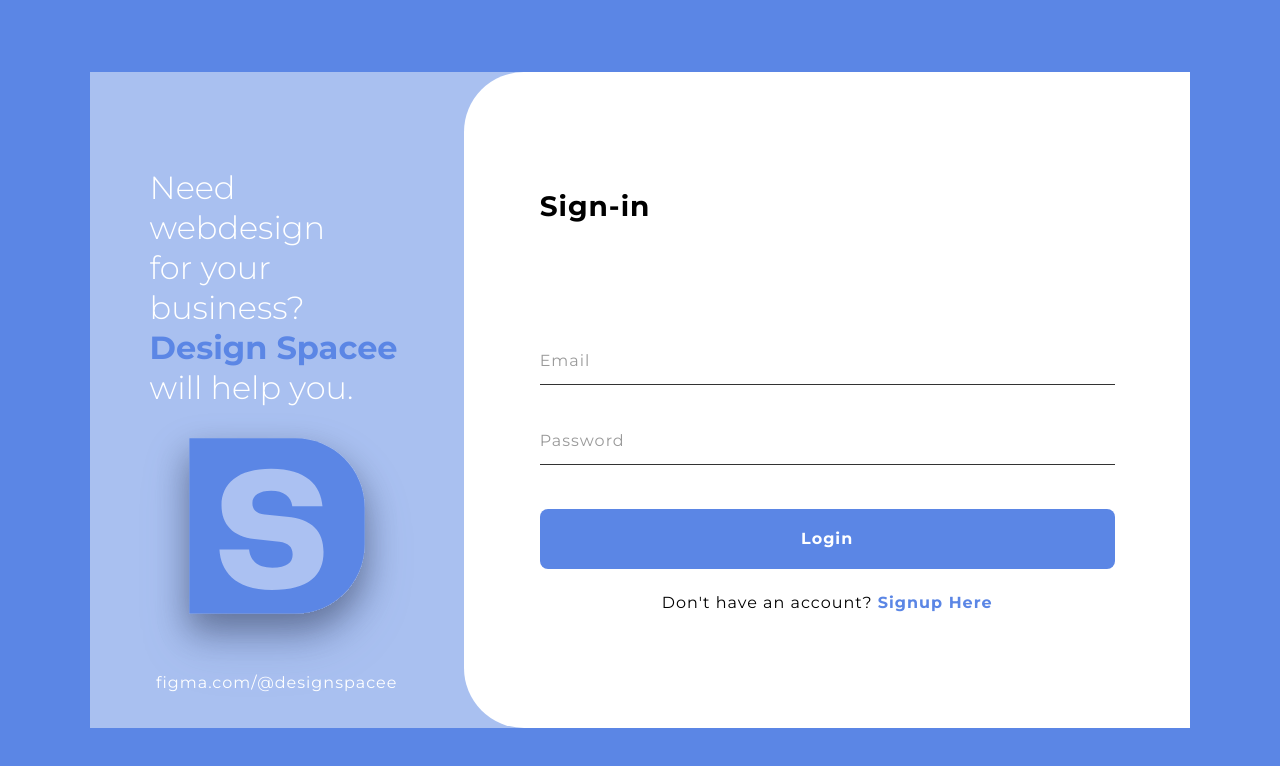
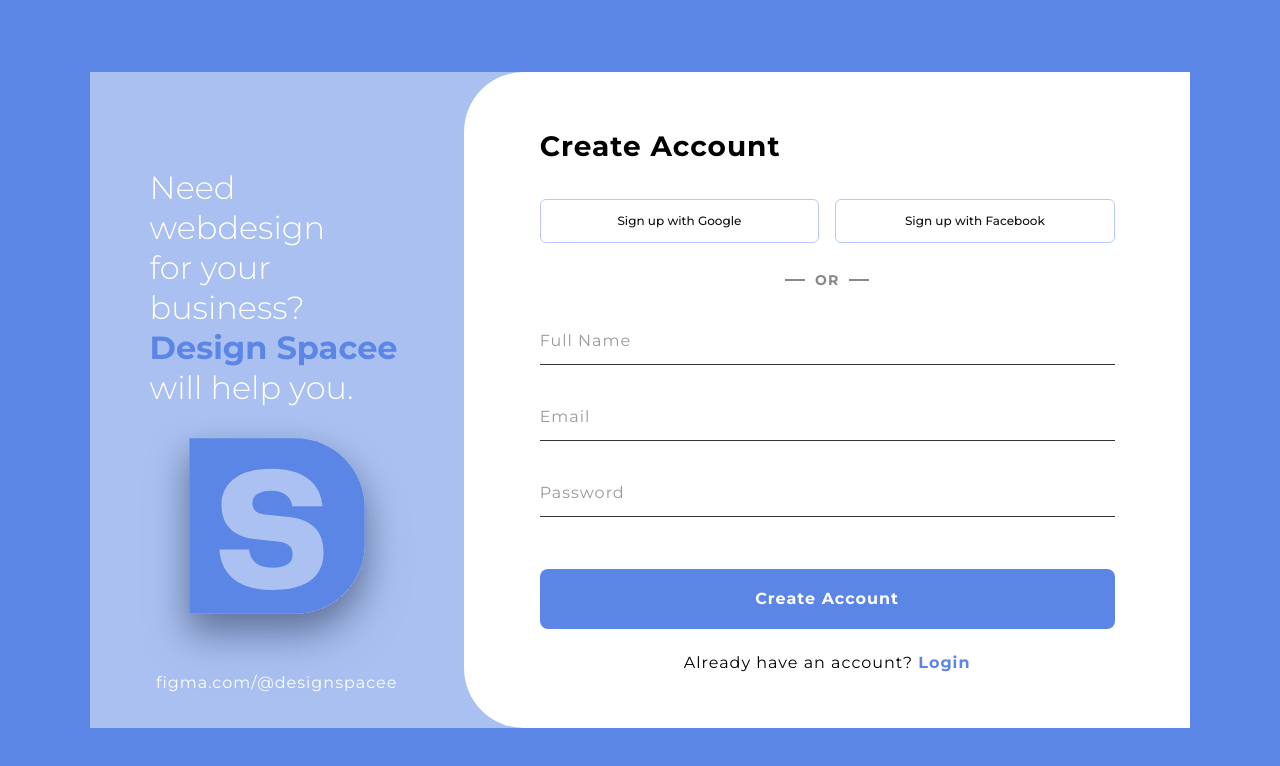
Before and after one commit to itsmeydrey/APPDEV1, a React (Vite) app in the folder F_L04_ReactJsStylingFigmaConversion/: page / in a window 1280 px wide. Both pictures are taken after a click on the link "Signup Here". Shown: the top 766 px of the page. Built offline with nearby package versions, Linux system fonts and the light colour scheme.

Commit message:
Implement Sign Up screen components and styling

```diff
--- a/F_L04_ReactJsStylingFigmaConversion/src/App.jsx
+++ b/F_L04_ReactJsStylingFigmaConversion/src/App.jsx
@@ -1,10 +1,17 @@
-import React from 'react';
+import React, { useState } from 'react';
 import Login from './components/Login';
+import SignUp from './components/SignUp';
 
 function App() {
+  const [currentScreen, setCurrentScreen] = useState('login');
+
   return (
     <>
-      <Login />
+      {currentScreen === 'login' ? (
+        <Login onSwitch={() => setCurrentScreen('signup')} />
+      ) : (
+        <SignUp onSwitch={() => setCurrentScreen('login')} />
+      )}
     </>
   );
 }
--- a/F_L04_ReactJsStylingFigmaConversion/src/components/Login.jsx
+++ b/F_L04_ReactJsStylingFigmaConversion/src/components/Login.jsx
@@ -2,7 +2,7 @@
 import styles from "./Login.module.css";
 import logo from "../assets/logo.svg";
 
-export default function Login() {
+export default function Login({ onSwitch }) {
     return (
         <div className={styles.login}>
             <section className={styles.left}>
@@ -38,7 +38,7 @@
 
                     <p className={styles.signup}>
                         Don't have an account?{" "}
-                        <a href="#">Signup Here</a>
+                        <a href="#" onClick={(e) => { e.preventDefault(); onSwitch?.(); }}>Signup Here</a>
                     </p>
                 </div>
             </section>
--- /dev/null
+++ b/F_L04_ReactJsStylingFigmaConversion/src/components/SignUp.jsx
@@ -0,0 +1,107 @@
+
+import styles from "./SignUp.module.css";
+import logo from "../assets/logo.svg";
+
+function SignUp({ onSwitch }) {
+    return (
+        <main className={styles.signupPage}>
+            {/* Left panel */}
+            <section className={styles.left}>
+                <p className={styles.tagline}>
+                    Need webdesign
+                    <br />
+                    for your business?
+                    <br />
+                    <strong>Design Spacee</strong>
+                    <br />
+                    will help you.
+                </p>
+
+                <img
+                    src={logo}
+                    alt="Design Spacee Logo"
+                    className={styles.logo}
+                />
+
+                <p className={styles.link}>
+                    figma.com/@designspacee
+                </p>
+            </section>
+
+            {/* Right panel */}
+            <section className={styles.right}>
+                <form
+                    className={styles.form}
+                    onSubmit={(event) => event.preventDefault()}
+                >
+                    <h2>Create Account</h2>
+
+                    {/* Social sign-up buttons */}
+                    <div className={styles.socialButtons}>
+                        <button
+                            type="button"
+                            className={styles.socialButton}
+                        >
+                            Sign up with Google
+                        </button>
+
+                        <button
+                            type="button"
+                            className={styles.socialButton}
+                        >
+                            Sign up with Facebook
+                        </button>
+                    </div>
+
+                    {/* Divider */}
+                    <div className={styles.divider}>
+                        <span></span>
+                        <strong>OR</strong>
+                        <span></span>
+                    </div>
+
+                    {/* Input fields */}
+                    <div className={styles.inputGroup}>
+                        <input
+                            type="text"
+                            placeholder="Full Name"
+                            aria-label="Full Name"
+                            autoComplete="name"
+                            required
+                        />
+
+                        <input
+                            type="email"
+                            placeholder="Email"
+                            aria-label="Email"
+                            autoComplete="email"
+                            required
+                        />
+
+                        <input
+                            type="password"
+                            placeholder="Password"
+                            aria-label="Password"
+                            autoComplete="new-password"
+                            required
+                        />
+                    </div>
+
+                    <button
+                        type="submit"
+                        className={styles.submitButton}
+                    >
+                        Create Account
+                    </button>
+
+                    <p className={styles.loginLink}>
+                        Already have an account?{" "}
+                        <a href="#" onClick={(e) => { e.preventDefault(); onSwitch?.(); }}>Login</a>
+                    </p>
+                </form>
+            </section>
+        </main>
+    );
+}
+
+export default SignUp;
--- /dev/null
+++ b/F_L04_ReactJsStylingFigmaConversion/src/components/SignUp.module.css
@@ -0,0 +1,226 @@
+
+.signupPage {
+    display: flex;
+    width: var(--login-width);
+    height: var(--login-height);
+    min-height: var(--login-min-height);
+    background: var(--color-sidebar);
+    overflow: hidden;
+}
+
+/* ---------- Left panel ---------- */
+.left {
+    width: var(--sidebar-width);
+    padding: var(--sidebar-padding-top)
+        var(--sidebar-padding-horizontal)
+        var(--sidebar-padding-bottom);
+    display: flex;
+    flex-direction: column;
+    align-items: center;
+}
+
+.tagline {
+    align-self: flex-start;
+    font-family: var(--font-family-base);
+    font-size: var(--font-size-heading);
+    font-weight: var(--font-weight-light);
+    line-height: var(--line-height-base);
+    color: var(--color-white);
+}
+
+.tagline strong {
+    font-weight: var(--font-weight-bold);
+    color: var(--color-primary);
+}
+
+.logo {
+    height: var(--logo-height);
+    max-height: var(--logo-max-height);
+    width: auto;
+    margin: auto 0;
+    filter: drop-shadow(var(--shadow-logo));
+}
+
+.link {
+    font-family: var(--font-family-base);
+    font-size: var(--font-size-base);
+    letter-spacing: var(--letter-spacing-base);
+    color: var(--color-white);
+}
+
+/* ---------- Right panel ---------- */
+.right {
+    flex: 1;
+    display: flex;
+    align-items: center;
+    justify-content: center;
+    background: var(--color-background);
+    border-radius: var(--radius-panel) 0 0 var(--radius-panel);
+}
+
+.form {
+    width: var(--form-width);
+    max-width: var(--form-max-width);
+}
+
+.form h2 {
+    font-family: var(--font-family-base);
+    font-size: var(--font-size-lg);
+    font-weight: var(--font-weight-bold);
+    letter-spacing: var(--letter-spacing-base);
+    margin-bottom: var(--spacing-xl);
+}
+
+/* Google and Facebook buttons */
+.socialButtons {
+    display: flex;
+    justify-content: space-between;
+    gap: var(--spacing-sm);
+    width: 100%;
+}
+
+.socialButton {
+    flex: 1;
+    height: var(--social-button-height);
+    padding: 0 var(--spacing-xs);
+    border: var(--border-width) solid var(--color-social-border);
+    border-radius: var(--radius-social);
+    background: var(--color-white);
+    color: var(--color-text);
+    font-family: inherit;
+    font-size: var(--font-size-xs);
+    font-weight: var(--font-weight-medium);
+    cursor: pointer;
+    transition: background 0.2s ease;
+}
+
+.socialButton:hover {
+    background: var(--color-social-hover);
+}
+
+/* OR divider */
+.divider {
+    display: flex;
+    align-items: center;
+    justify-content: center;
+    gap: 10px;
+    margin: var(--spacing-lg) 0 var(--spacing-md);
+    color: var(--color-divider);
+    font-family: var(--font-family-base);
+    font-size: var(--font-size-sm);
+    letter-spacing: var(--letter-spacing-base);
+}
+
+.divider span {
+    width: 20px;
+    height: 2px;
+    background: var(--color-divider);
+}
+
+/* Underline-style inputs */
+.inputGroup {
+    display: flex;
+    flex-direction: column;
+    width: 100%;
+}
+
+.form input {
+    display: block;
+    width: 100%;
+    padding: var(--input-padding-top) 0 var(--input-padding-bottom);
+    margin-bottom: var(--spacing-md);
+    border: none;
+    border-bottom: var(--border-width) solid var(--color-input-border);
+    outline: none;
+    background: transparent;
+    font-family: inherit;
+    font-size: var(--font-size-base);
+    letter-spacing: var(--letter-spacing-base);
+    color: var(--color-text);
+}
+
+.form input::placeholder {
+    color: var(--color-text-muted);
+}
+
+.form input:focus {
+    border-bottom-color: var(--color-focus);
+}
+
+/* Create Account button */
+.submitButton {
+    width: 100%;
+    height: var(--button-height);
+    margin-top: var(--spacing-lg);
+    border: none;
+    border-radius: var(--radius-button);
+    background: var(--color-primary);
+    color: var(--color-white);
+    font-family: inherit;
+    font-size: var(--font-size-base);
+    font-weight: var(--font-weight-bold);
+    letter-spacing: var(--letter-spacing-base);
+    cursor: pointer;
+    transition: opacity 0.2s ease;
+}
+
+.submitButton:hover {
+    opacity: 0.9;
+}
+
+/* Login link */
+.loginLink {
+    margin-top: var(--signup-margin-top);
+    text-align: center;
+    font-family: var(--font-family-base);
+    font-size: var(--font-size-base);
+    letter-spacing: var(--letter-spacing-base);
+}
+
+.loginLink a {
+    color: var(--color-primary);
+    font-weight: var(--font-weight-bold);
+    text-decoration: none;
+}
+
+.loginLink a:hover {
+    text-decoration: underline;
+}
+
+
+/* Responsive layout */
+@media (max-width: 600px) {
+    .signupPage {
+        min-height: 100vh;
+        height: auto;
+    }
+
+    .left {
+        display: none;
+    }
+
+    .right {
+        min-height: 100vh;
+        padding: 30px 24px;
+        border-radius: 0;
+    }
+
+    .form {
+        max-width: 340px;
+    }
+}
+
+@media (min-width: 601px) and (max-width: 800px) {
+    .left {
+        flex-basis: 35%;
+        padding: 8% 3%;
+    }
+
+    .right {
+        padding: 28px;
+    }
+
+    .form {
+        max-width: 295px;
+    }
+}
--- a/F_L04_ReactJsStylingFigmaConversion/src/root.css
+++ b/F_L04_ReactJsStylingFigmaConversion/src/root.css
@@ -64,6 +64,11 @@
 
     /* ---------- Controls ---------- */
     --button-height: 60px;
+    --social-button-height: 44px;
+    --radius-social: 6px;
+    --color-social-border: #b8c8ff;
+    --color-social-hover: #f5f7ff;
+    --color-divider: #888888;
     --input-padding-top: 18px;
     --input-padding-bottom: 14px;
     --input-margin-bottom: 28px;
```
